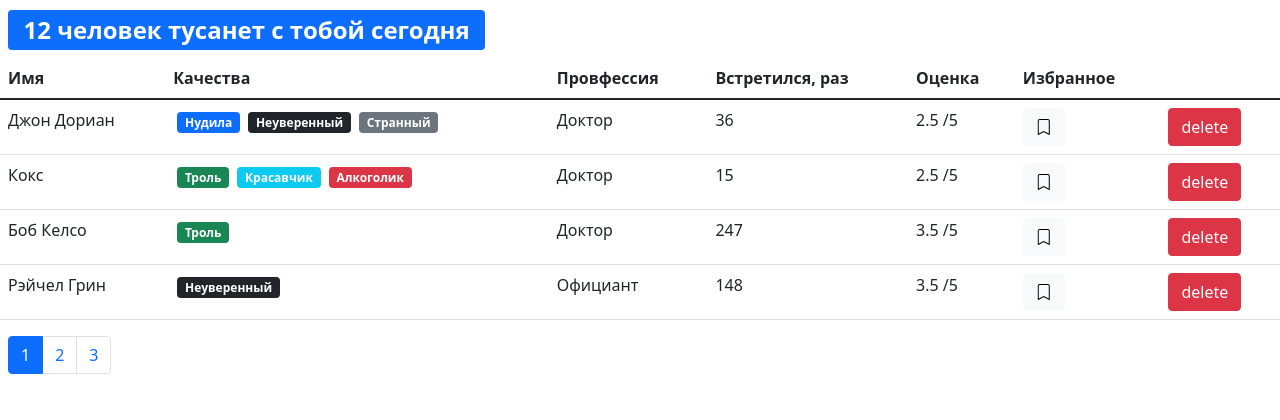
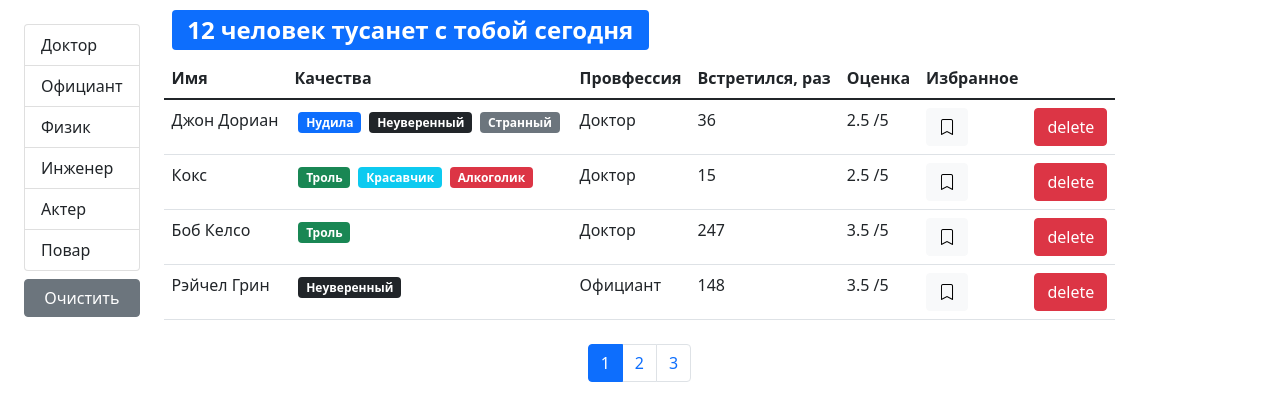
Before and after one commit to DariaBrusnitsina/fast-company, a React (Create React App) app: page / in a window 1280 px wide. Shown: the top 420 px of the page. Built offline with nearby package versions, Linux system fonts and the light colour scheme.

Commit message:
commit 2/12

```diff
--- a/src/app/App.js
+++ b/src/app/App.js
@@ -1,13 +1,20 @@
-import React, { useState } from "react";
+import React, { useState, useEffect } from "react";
 import Users from "./components/users";
-import SearchStatus from "./components/searchStatus";
 import api from "./api";
 
 function App() {
-    const [users, setUsers] = useState(api.users.fetchAll());
+    const [users, setUsers] = useState();
+
+    useEffect(() => {
+        api.users.fetchAll().then((data) => setUsers(data));
+    }, []);
+
+    console.log(api);
+
     const handleDelete = (userId) => {
         setUsers(users.filter((user) => user._id !== userId));
     };
+
     const handleToggleBookMark = (id) => {
         setUsers(
             users.map((user) => {
@@ -17,16 +24,15 @@
                 return user;
             })
         );
-        console.log(id);
     };
+
     return (
         <div>
-            <SearchStatus length={users.length} />
-            <Users
+            {users && <Users
                 onDelete={handleDelete}
                 onToggleBookMark={handleToggleBookMark}
                 users={users}
-            />
+            />}
         </div>
     );
 }
--- /dev/null
+++ b/src/app/api/fake.api/professions.api.js
@@ -0,0 +1,26 @@
+export const professionsObject = {
+    doctor: { _id: "67rdca3eeb7f6fgeed471818", name: "Доктор" },
+    waiter: { _id: "67rdca3eeb7f6fgeed471820", name: "Официант" },
+    physics: { _id: "67rdca3eeb7f6fgeed471814", name: "Физик" },
+    engineer: { _id: "67rdca3eeb7f6fgeed471822", name: "Инженер" },
+    actor: { _id: "67rdca3eeb7f6fgeed471824", name: "Актер" },
+    cook: { _id: "67rdca3eeb7f6fgeed471829", name: "Повар" }
+};
+export const professions = [
+    { _id: "67rdca3eeb7f6fgeed471818", name: "Доктор" },
+    { _id: "67rdca3eeb7f6fgeed471820", name: "Официант" },
+    { _id: "67rdca3eeb7f6fgeed471814", name: "Физик" },
+    { _id: "67rdca3eeb7f6fgeed471822", name: "Инженер" },
+    { _id: "67rdca3eeb7f6fgeed471824", name: "Актер" },
+    { _id: "67rdca3eeb7f6fgeed471829", name: "Повар" }
+];
+const fetchAll = () =>
+    new Promise((resolve) => {
+        window.setTimeout(function () {
+            resolve(professions);
+        }, 2000);
+    });
+
+export default {
+    fetchAll
+};
--- a/src/app/api/fake.api/user.api.js
+++ b/src/app/api/fake.api/user.api.js
@@ -1,11 +1,4 @@
-const professions = {
-    doctor: { _id: "67rdca3eeb7f6fgeed471818", name: "Доктор" },
-    waiter: { _id: "67rdca3eeb7f6fgeed471820", name: "Официант" },
-    physics: { _id: "67rdca3eeb7f6fgeed471814", name: "Физик" },
-    engineer: { _id: "67rdca3eeb7f6fgeed471822", name: "Инженер" },
-    actor: { _id: "67rdca3eeb7f6fgeed471824", name: "Актер" },
-    cook: { _id: "67rdca3eeb7f6fgeed471829", name: "Повар" }
-};
+import { professionsObject as professions } from "./professions.api";
 const qualities = {
     tedious: {
         _id: "67rdca3eeb7f6fgeed471198",
@@ -149,6 +142,14 @@
         bookmark: false
     }
 ];
-export function fetchAll() {
-    return users;
-}
+
+const fetchAll = () =>
+    new Promise((resolve) => {
+        window.setTimeout(function () {
+            resolve(users);
+        }, 2000);
+    });
+
+export default {
+    fetchAll
+};
--- a/src/app/api/index.js
+++ b/src/app/api/index.js
@@ -1,5 +1,7 @@
-import * as users from "./fake.api/user.api";
+import users from "./fake.api/user.api";
+import professions from "./fake.api/professions.api";
 const API = {
-    users
+    users,
+    professions
 };
 export default API;
--- /dev/null
+++ b/src/app/components/groupList.jsx
@@ -0,0 +1,34 @@
+import React from "react";
+import PropTypes from "prop-types";
+
+const GroupList = ({ items, valueProperty, contentProperty, onItemSelect, selectedItem }) => {
+    return (
+        <ul className="list-group">
+            {items.map((item) => (
+                <li
+                    key={item[valueProperty]}
+                    className={"list-group-item" + (item === selectedItem ? " active" : "")}
+                    onClick={() => onItemSelect(item)}
+                    role="button"
+                >
+                    {item[contentProperty]}
+                </li>
+            ))}
+        </ul>
+    );
+};
+
+GroupList.defaultProps = {
+    valueProperty: "_id",
+    contentProperty: "name"
+};
+
+GroupList.propTypes = {
+    items: PropTypes.oneOfType([PropTypes.object, PropTypes.array]),
+    valueProperty: PropTypes.string.isRequired,
+    contentProperty: PropTypes.string.isRequired,
+    onItemSelect: PropTypes.func.isRequired,
+    selectedItem: PropTypes.object.isRequired
+};
+
+export default GroupList;
--- a/src/app/components/pagination.jsx
+++ b/src/app/components/pagination.jsx
@@ -6,7 +6,6 @@
     const pageCount = Math.ceil(itemsCount / pageSize);
     if (pageCount === 1) return null;
     const pages = _.range(1, pageCount + 1);
-
     return (
         <nav>
             <ul className="pagination m-2">
@@ -30,6 +29,7 @@
         </nav>
     );
 };
+
 Pagination.propTypes = {
     itemsCount: PropTypes.number.isRequired,
     pageSize: PropTypes.number.isRequired,
--- a/src/app/components/users.jsx
+++ b/src/app/components/users.jsx
@@ -1,21 +1,61 @@
-import React, { useState } from "react";
+import React, { useState, useEffect } from "react";
 import { paginate } from "../utils/paginate";
 import Pagination from "./pagination";
 import User from "./user";
 import PropTypes from "prop-types";
+import api from "../api";
+import GroupList from "./groupList";
+import SearchStatus from "./searchStatus";
 
-const Users = ({ users, ...rest }) => {
-    const count = users.length;
+const Users = ({ users: allUsers, ...rest }) => {
     const pageSize = 4;
     const [currentPage, setCurrentPage] = useState(1);
+    const [professions, setProfessions] = useState();
+    const [selectedProf, setSelectedProf] = useState();
+
+    useEffect(() => {
+        api.professions.fetchAll().then((data) => setProfessions(data));
+    }, []);
+
+    useEffect(() => {
+        setCurrentPage(1);
+    }, [selectedProf]);
+
     const handlePageChange = (pageIndex) => {
         setCurrentPage(pageIndex);
     };
 
-    const userCrop = paginate(users, currentPage, pageSize);
+    const handleProfessionSelect = (item) => {
+        setSelectedProf(item);
+    };
+    const filteredUsers = selectedProf ? allUsers.filter((user) => JSON.stringify(user.profession) === JSON.stringify(selectedProf)) : allUsers;
+    const count = filteredUsers.length;
+
+    const userCrop = paginate(filteredUsers, currentPage, pageSize);
+    const clearFilter = () => { setSelectedProf(); };
 
     return (
-        <>
+        <div className="d-flex">
+
+            {professions && (
+                <div className="d-flex flex-column flex-shrink-0 p-4">
+                    <GroupList
+                        selectedItem={ selectedProf }
+                        items={ professions }
+                        onItemSelect={handleProfessionSelect}
+                    />
+                    <button
+                        className="btn btn-secondary mt-2"
+                        onClick={clearFilter}
+                    >
+                        Очистить
+                    </button>
+                </div>
+            )}
+
+            <div className="d-flex flex-column">
+                <SearchStatus length={count}/>
+
                 {count > 0 && (
                     <table className="table">
                         <thead>
@@ -36,13 +76,16 @@
                         </tbody>
                     </table>
                 )}
+                <div className="d-flex justify-content-center">
                     <Pagination
                         itemsCount={count}
                         currentPage={currentPage}
                         pageSize={pageSize}
                         onPageChange={handlePageChange}
                     />
-        </>
+                </div>
+            </div>
+        </div>
     );
 };
 
```
Also changed, not shown: .eslintrc.js. Lines whose indentation alone changed are shown as unchanged.
